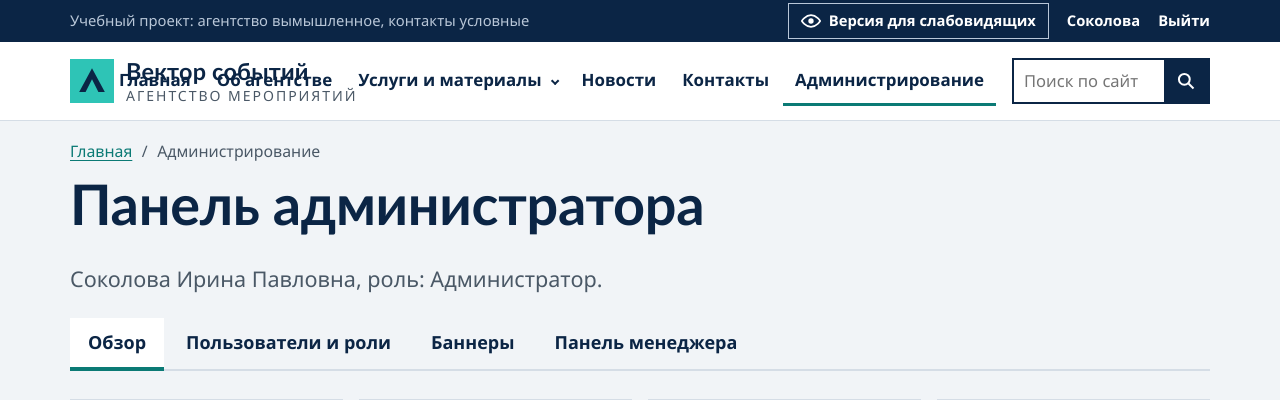
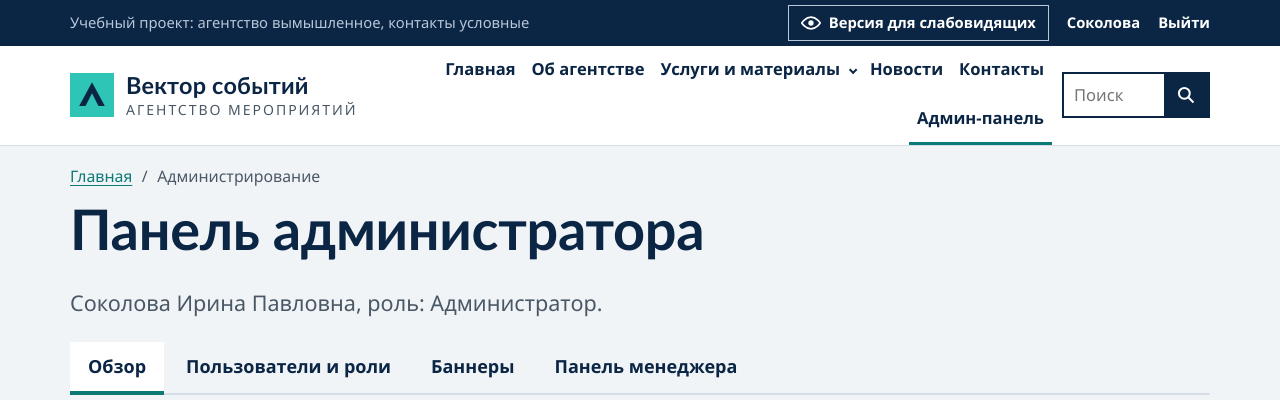
Before and after one commit to ngpless/vektor-sobytiy, a Flask app: page /admin in a window 1280 px wide. Shown: the top 400 px of the page. Run offline with Flask 3, Linux system fonts and the light colour scheme; the visitor is signed in with stand-in values (Sample User, id 1); data comes from the database, SQL or seed files in the repository; data that the repository does not hold is empty.

Commit message:
Правки по результатам просмотра скриншотов: меню в кабинетах, мобильная шапка, панель для слабовидящих, фрагменты поиска без разметки

```diff
--- a/static/css/style.css
+++ b/static/css/style.css
@@ -56,8 +56,8 @@ main { display: block; min-height: 60vh; padding-bottom: 56px; }
 main:focus { outline: none; }
 
 :focus-visible { outline: 3px solid var(--teal-dark); outline-offset: 3px; }
-.skip-link { position: absolute; left: 8px; top: -60px; z-index: 100; background: var(--btn-bg); color: var(--btn-text); padding: 10px 16px; font-weight: 700; }
-.skip-link:focus { top: 8px; }
+.skip-link { position: absolute; left: 8px; top: 0; transform: translateY(-300%); z-index: 100; background: var(--btn-bg); color: var(--btn-text); padding: 10px 16px; font-weight: 700; }
+.skip-link:focus { transform: none; top: 8px; }
 
 /* ---------- Типографика ---------- */
 .h1-big { font-size: clamp(2rem, 4.4vw, 3.1rem); font-weight: 800; margin-bottom: .45em; }
@@ -72,7 +72,7 @@ main:focus { outline: none; }
 
 /* ---------- Шапка ---------- */
 .topbar { background: var(--band-bg); color: var(--band-text); font-size: .82rem; }
-.topbar-inner { display: flex; justify-content: space-between; align-items: center; gap: 16px; min-height: 42px; flex-wrap: wrap; }
+.topbar-inner { display: flex; justify-content: space-between; align-items: center; gap: 6px 16px; min-height: 42px; padding-top: 5px; padding-bottom: 5px; flex-wrap: wrap; }
 .topbar-note { margin: 0; color: var(--band-muted); }
 .topbar-actions { display: flex; align-items: center; gap: 18px; flex-wrap: wrap; }
 .topbar a, .link-btn { color: var(--band-text); text-decoration: none; font-weight: 600; }
@@ -86,17 +86,17 @@ main:focus { outline: none; }
 .badge { display: inline-block; min-width: 1.5em; padding: 0 .45em; background: var(--amber); color: #0B2545; font-weight: 800; text-align: center; font-size: .85em; line-height: 1.5; }
 
 .mainbar { background: var(--surface); border-bottom: 1px solid var(--line); position: relative; z-index: 20; }
-.mainbar-inner { display: flex; align-items: center; gap: 24px; min-height: 78px; flex-wrap: wrap; }
+.mainbar-inner { display: flex; align-items: center; gap: 14px; min-height: 78px; flex-wrap: wrap; }
 .brand { display: flex; align-items: center; gap: 12px; text-decoration: none; color: var(--heading); flex: none; }
 .brand-mark { width: 44px; height: 44px; flex: none; }
 .brand-text { display: flex; flex-direction: column; line-height: 1.1; }
 .brand-text strong { font-family: var(--font-head); font-size: 1.3rem; letter-spacing: .01em; }
 .brand-text small { color: var(--muted); font-size: .78rem; text-transform: uppercase; letter-spacing: .14em; margin-top: 3px; }
 
-.main-nav { display: flex; align-items: center; gap: 16px; flex: 1; justify-content: flex-end; min-width: 0; }
-.main-nav > ul { list-style: none; display: flex; align-items: center; gap: 2px; margin: 0; padding: 0; }
+.main-nav { display: flex; align-items: center; gap: 10px; flex: 1; justify-content: flex-end; min-width: 0; }
+.main-nav > ul { list-style: none; display: flex; flex-wrap: wrap; justify-content: flex-end; align-items: center; gap: 0; margin: 0; padding: 0; }
 .main-nav a, .sub-toggle {
-  display: block; padding: 10px 12px; color: var(--heading); text-decoration: none; font: inherit; font-weight: 600; font-size: .94rem;
+  display: block; padding: 10px 8px; color: var(--heading); text-decoration: none; font: inherit; font-weight: 600; font-size: .92rem;
   background: none; border: 0; cursor: pointer; border-bottom: 3px solid transparent; white-space: nowrap;
 }
 .main-nav a:hover, .sub-toggle:hover { border-bottom-color: var(--teal); }
@@ -109,7 +109,7 @@ main:focus { outline: none; }
 .has-sub:hover > .sub, .has-sub:focus-within > .sub, .has-sub.is-open > .sub { display: block; }
 
 .search-form { display: flex; border: 2px solid var(--navy); background: #fff; flex: none; }
-.search-form input { border: 0; padding: 8px 10px; font: inherit; font-size: .92rem; width: 150px; background: transparent; color: var(--text); min-width: 0; }
+.search-form input { border: 0; padding: 8px 10px; font: inherit; font-size: .92rem; width: 100px; background: transparent; color: var(--text); min-width: 0; }
 .search-form input:focus-visible { outline-offset: -3px; }
 .search-form button { border: 0; background: var(--navy); color: #fff; padding: 0 12px; cursor: pointer; display: flex; align-items: center; }
 .search-form button:hover { background: var(--teal-dark); }
@@ -369,7 +369,7 @@ html[data-a11y="1"] .a11y-panel { display: block; }
 .a11y-panel-inner { display: flex; flex-wrap: wrap; gap: 14px 32px; align-items: center; padding-top: 12px; padding-bottom: 12px; }
 .a11y-group { display: flex; align-items: center; gap: 8px; flex-wrap: wrap; }
 .a11y-label { font-weight: 700; margin-right: 4px; }
-.a11y-btn { min-width: 48px; height: 48px; padding: 0 12px; font: inherit; font-weight: 800; cursor: pointer; background: #fff; color: #000; border: 3px solid #000; }
+.a11y-btn { min-width: 52px; min-height: 52px; padding: 4px 14px; line-height: 1.1; font: inherit; font-weight: 800; cursor: pointer; background: #fff; color: #000; border: 3px solid #000; }
 .a11y-btn:hover { background: #E8E8E8; }
 .a11y-btn[aria-pressed="true"] { background: #000; color: #fff; }
 .a11y-btn-2 { font-size: 1.25em; }
@@ -484,6 +484,7 @@ html[data-a11y="1"][data-img="off"] .brand-mark { display: none; }
 html[data-a11y="1"][data-img="off"] .hero-grid { grid-template-columns: 1fr; }
 
 
+html[data-a11y="1"] .mainbar-inner { padding-top: 14px; padding-bottom: 14px; }
 /* Крупный шрифт: многоколоночные сетки складываются, чтобы ничего не выходило за край экрана */
 html[data-a11y="1"] .article-layout, html[data-a11y="1"] .two-col, html[data-a11y="1"] .hero-grid,
 html[data-a11y="1"] .notfound { grid-template-columns: 1fr; }
@@ -553,6 +554,12 @@ html[data-a11y="1"] .code-big { overflow-wrap: anywhere; }
   .wrap { padding-inline: 16px; }
   .topbar-note { display: none; }
   .topbar-inner { justify-content: flex-start; }
+  .topbar-actions { gap: 6px 14px; }
+  .brand-text small { display: none; }
+  .brand-text strong { font-size: 1.15rem; }
+  .mainbar-inner { min-height: 64px; padding-top: 8px; padding-bottom: 8px; }
+  .nav-toggle { padding: 10px 14px; }
+  .eye-btn { padding: 4px 10px; }
   .card-grid-5, .article-grid, .news-grid, .steps, .stats, .stat-cards, .grid-form { grid-template-columns: 1fr; }
   .slide-card { padding: 22px 20px; }
   .slide-text { padding-top: 28px; padding-bottom: 100px; }
--- a/templates/base.html
+++ b/templates/base.html
@@ -79,12 +79,12 @@
           <li><a href="{{ url_for('news_list') }}" {% if request.path.startswith('/news') %}aria-current="page"{% endif %}>Новости</a></li>
           <li><a href="{{ url_for('contacts') }}" {% if request.path == '/contacts' %}aria-current="page"{% endif %}>Контакты</a></li>
           {% if me %}
-          <li><a href="{{ url_for('cabinet') }}" {% if request.path.startswith(('/cabinet', '/manager', '/admin', '/dialog')) %}aria-current="page"{% endif %}>{{ 'Кабинет' if me.role == 'client' else ('Панель менеджера' if me.role == 'manager' else 'Администрирование') }}</a></li>
+          <li><a href="{{ url_for('cabinet') }}" {% if request.path.startswith(('/cabinet', '/manager', '/admin', '/dialog')) %}aria-current="page"{% endif %}>{{ 'Кабинет' if me.role == 'client' else ('Менеджер' if me.role == 'manager' else 'Админ-панель') }}</a></li>
           {% endif %}
         </ul>
         <form class="search-form" action="{{ url_for('search') }}" method="get" role="search">
           <label class="visually-hidden" for="site-search">Поиск по сайту</label>
-          <input type="search" id="site-search" name="q" placeholder="Поиск по сайту" maxlength="100" value="{{ q|default('') }}">
+          <input type="search" id="site-search" name="q" placeholder="Поиск" maxlength="100" value="{{ q|default('') }}">
           <button type="submit" aria-label="Найти"><svg viewBox="0 0 24 24" width="20" height="20" aria-hidden="true" focusable="false"><circle cx="10" cy="10" r="6.5" fill="none" stroke="currentColor" stroke-width="2.4"/><line x1="15" y1="15" x2="21" y2="21" stroke="currentColor" stroke-width="2.4"/></svg></button>
         </form>
       </nav>
--- a/textfmt.py
+++ b/textfmt.py
@@ -39,7 +39,8 @@ def word_count(text):
 
 def highlight(text, query, width=90):
     """Возвращает фрагмент текста вокруг первого совпадения с подсветкой <mark>."""
-    text = re.sub(r"\s+", " ", text or "").strip()
+    text = re.sub(r"^(## |- |> )", "", text or "", flags=re.M)
+    text = re.sub(r"\s+", " ", text).strip()
     query = (query or "").strip()
     if not query:
         return Markup(escape(text[: width * 2]))
```
